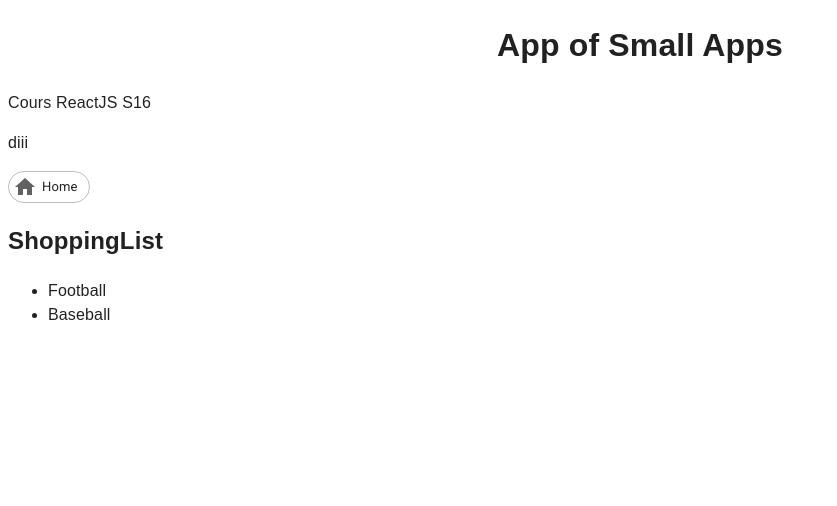
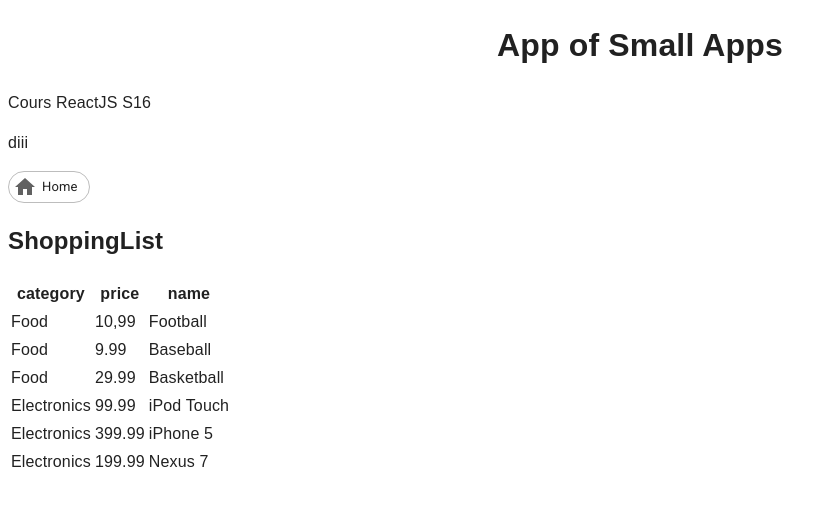
Before and after one commit to yinghuiSUN/React_App1, a React (Create React App) app: page /shopping-list in a window 1280 px wide. Shown: the top 506 px of the page, without its empty margins (0-837 px from the left). Built offline with nearby package versions, Linux system fonts and the light colour scheme.

Commit message:
modification | shoppingliste

```diff
--- a/src/ShoppingList.js
+++ b/src/ShoppingList.js
@@ -31,13 +31,27 @@ const articles = [
 
 class ShoppingList extends React.Component {
   render() {
+    console.log(articles.length);
+
     return (
       <div>
         <h2>ShoppingList</h2>
-        <ul>
-          <li>{articles[0].name}</li>
-          <li>{articles[1].name}</li>
-        </ul>
+
+        <table>
+          <tr>
+            <th> category </th>
+            <th> price </th>
+            <th> name </th>
+          </tr>
+
+          {articles.map((items) => (
+            <tr Key={items.id}>
+              <td> {items.category} </td>
+              <td> {items.price} </td>
+              <td> {items.name} </td>
+            </tr>
+          ))}
+        </table>
       </div>
     );
   }
```
